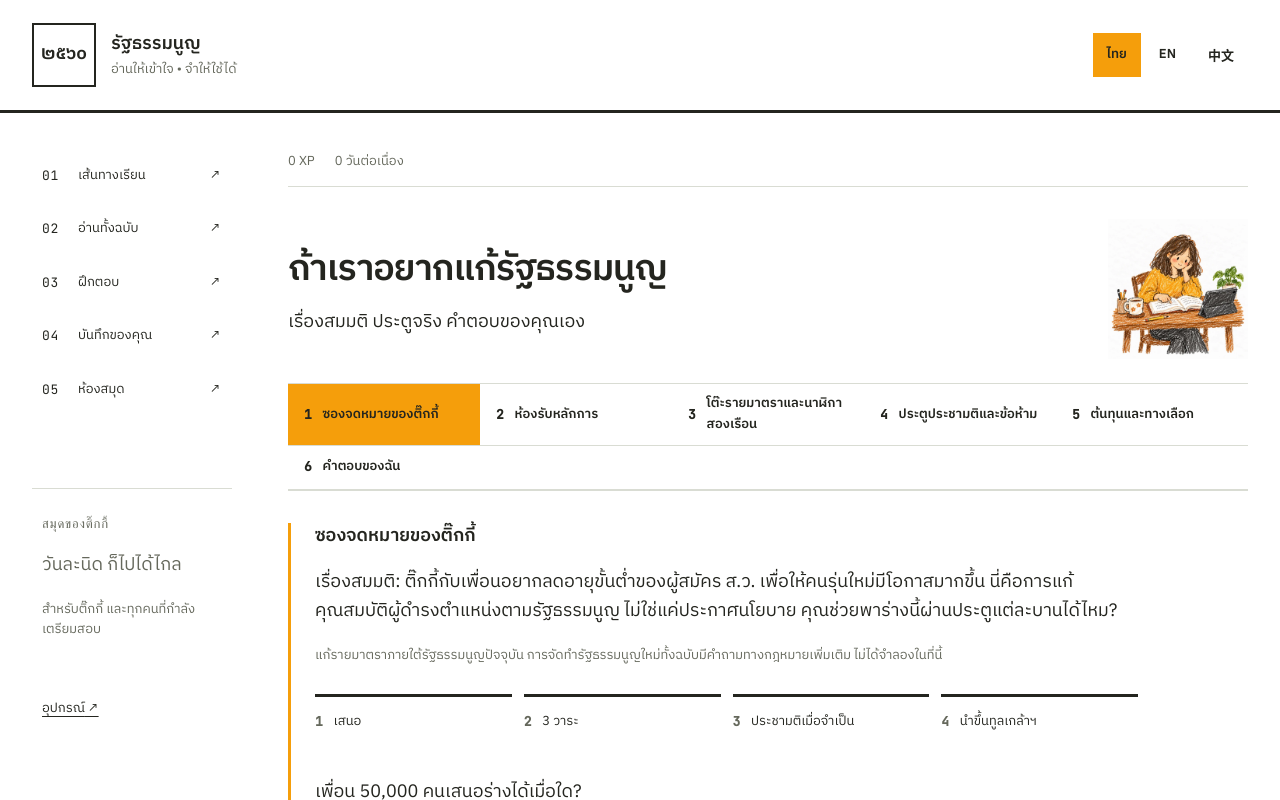
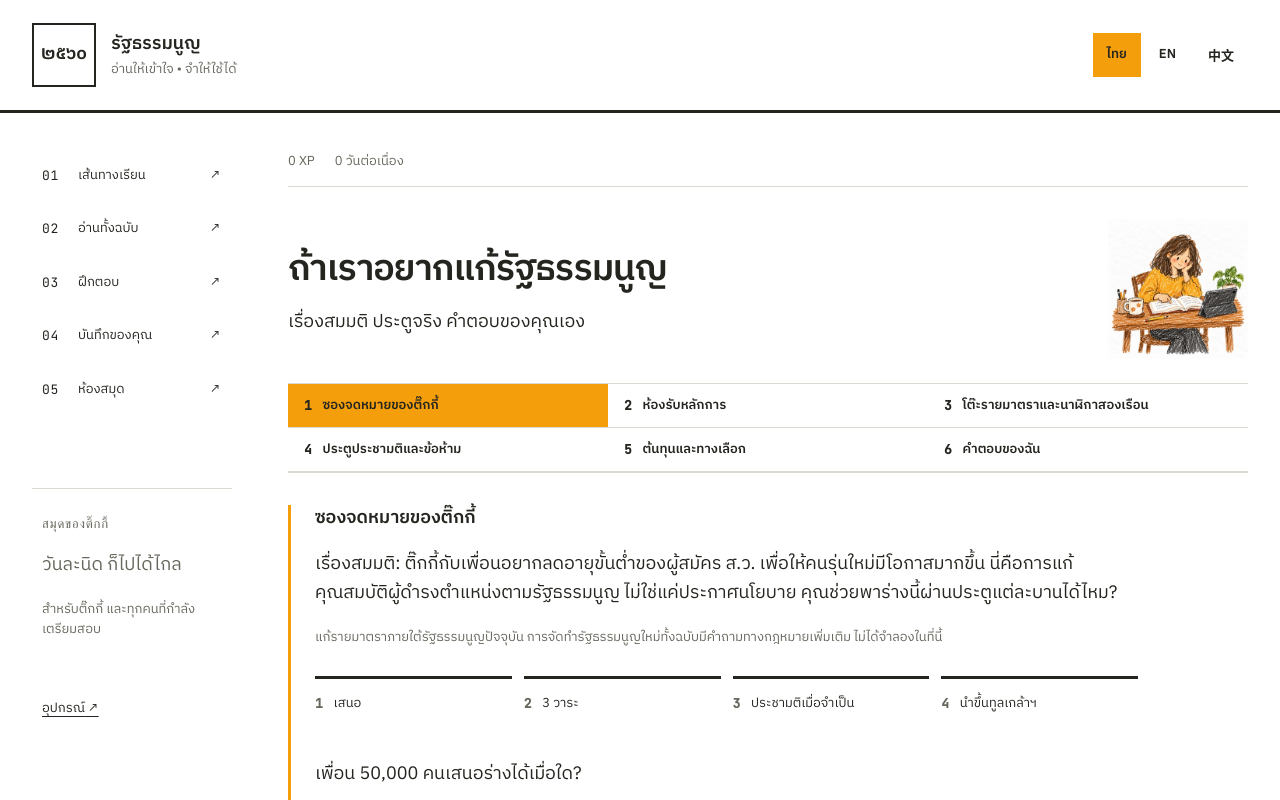
Before and after one commit to Nonarkara/constitution, a Next.js app: page /amend in a window 1280 px wide. Shown: the top 800 px of the page. Built offline with nearby package versions, Linux system fonts and the light colour scheme.

Commit message:
Polish story stage layout and record live offline verification
Agent: Codex

```diff
--- a/app/globals.css
+++ b/app/globals.css
@@ -2878,3 +2878,10 @@ footer { flex-wrap:wrap; gap:16px; }
  .news-filters label:first-child { flex:1 1 160px; }
  .news-filters label:last-child { flex:1 1 100px; }
 }
+@media(min-width:721px) {
+ .journey-progress { display:grid; grid-template-columns:repeat(3,minmax(0,1fr)); }
+ .journey-progress button { min-width:0; }
+}
+@media(min-width:721px) and (max-width:1000px) {
+ .journey-progress { grid-template-columns:repeat(2,minmax(0,1fr)); }
+}
```
Also changed, not shown: 1 other file (tests, documents, lock files or other folders).
